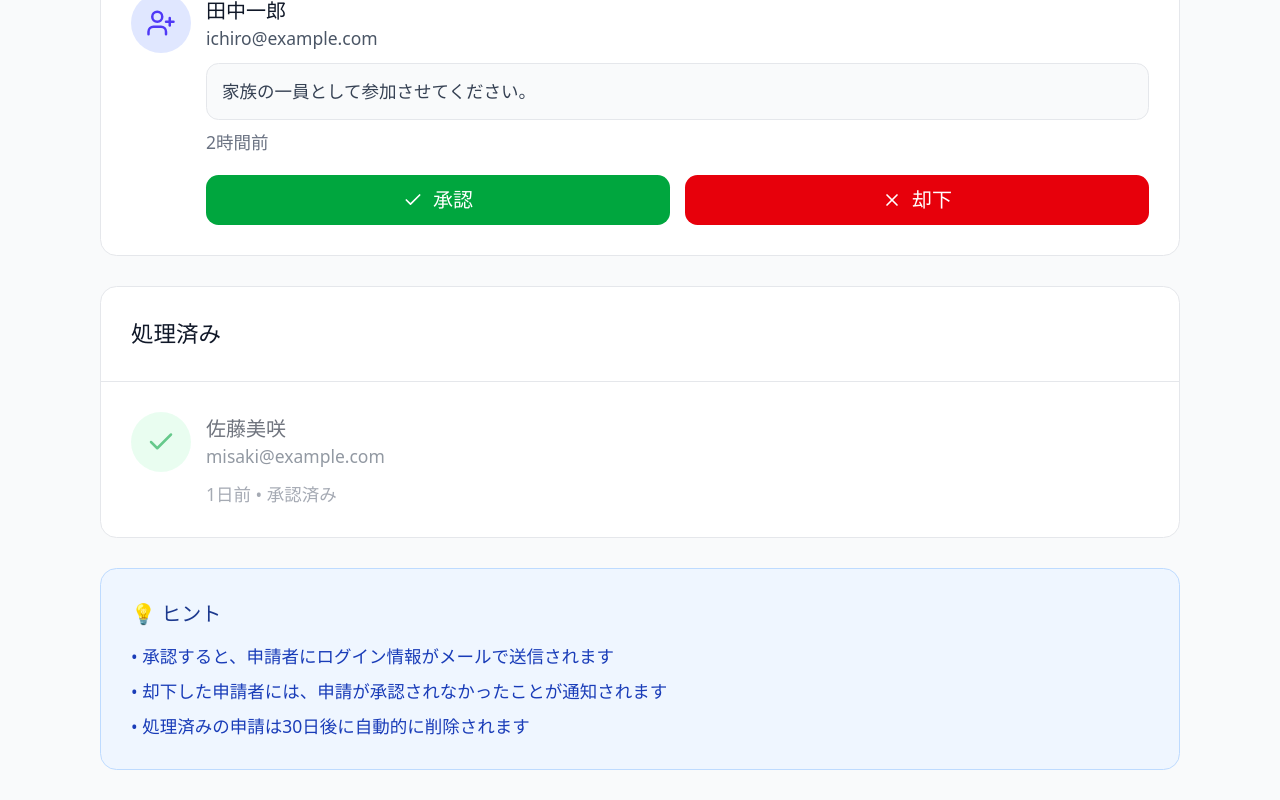
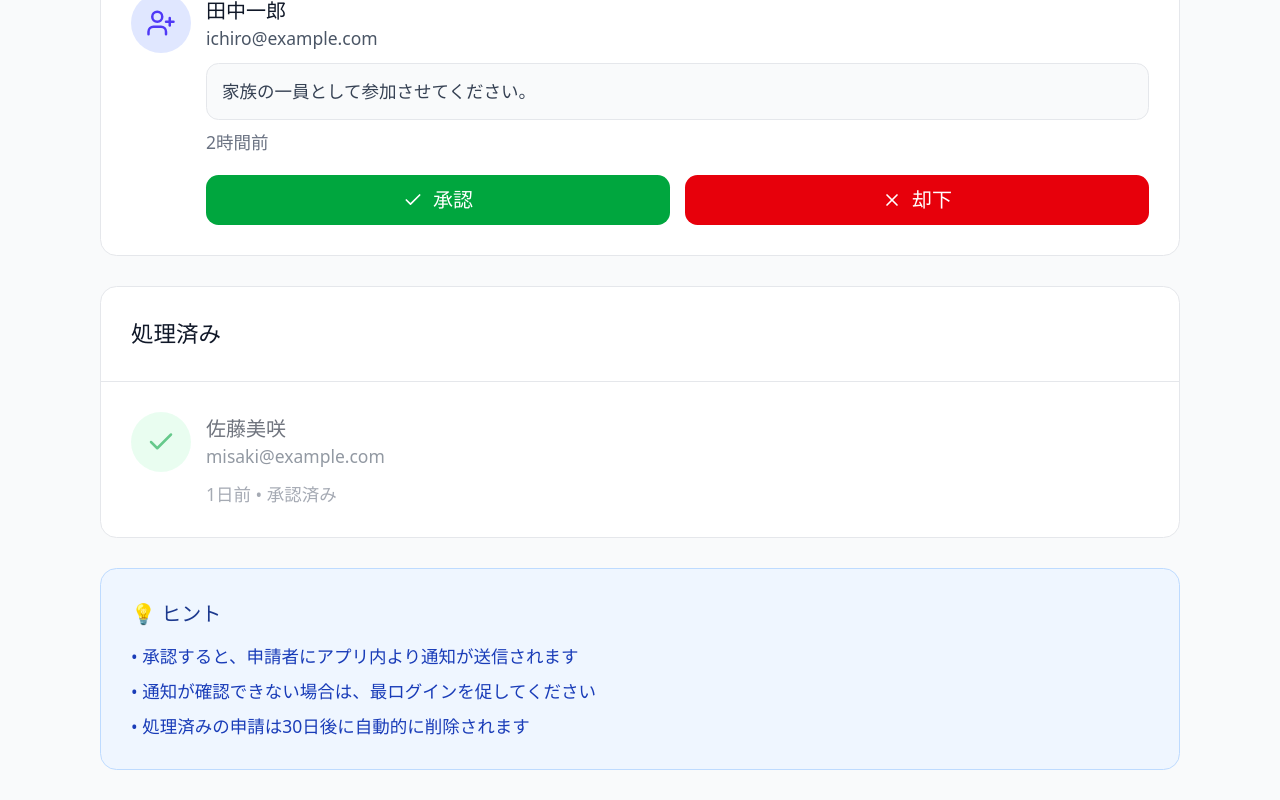
Before and after one commit to furuya-3150/fam-diary-log-client, a Next.js app: page /settings/notifications in a window 1280 px wide. Shown: the part 528-1328 px from the top of the page. Built offline with nearby package versions, Linux system fonts and the light colour scheme.

Commit message:
申請通知画面

```diff
--- a/src/components/NotificationScreen.tsx
+++ b/src/components/NotificationScreen.tsx
@@ -167,6 +167,7 @@ export function NotificationScreen({ onBack }: NotificationScreenProps) {
           )}
         </div>
 
+
         {/* 処理済みの申請 */}
         {processedRequests.length > 0 && (
           <div className="bg-white rounded-xl border border-gray-200 overflow-hidden">
@@ -209,13 +210,12 @@ export function NotificationScreen({ onBack }: NotificationScreenProps) {
             </div>
           </div>
         )}
-
         {/* 説明 */}
         <div className="bg-blue-50 rounded-xl border border-blue-200 p-6">
           <h4 className="text-blue-900 mb-3">💡 ヒント</h4>
           <ul className="space-y-2 text-sm text-blue-800">
-            <li>• 承認すると、申請者にログイン情報がメールで送信されます</li>
-            <li>• 却下した申請者には、申請が承認されなかったことが通知されます</li>
+            <li>• 承認すると、申請者にアプリ内より通知が送信されます</li>
+            <li>• 通知が確認できない場合は、最ログインを促してください</li>
             <li>• 処理済みの申請は30日後に自動的に削除されます</li>
           </ul>
         </div>
```
